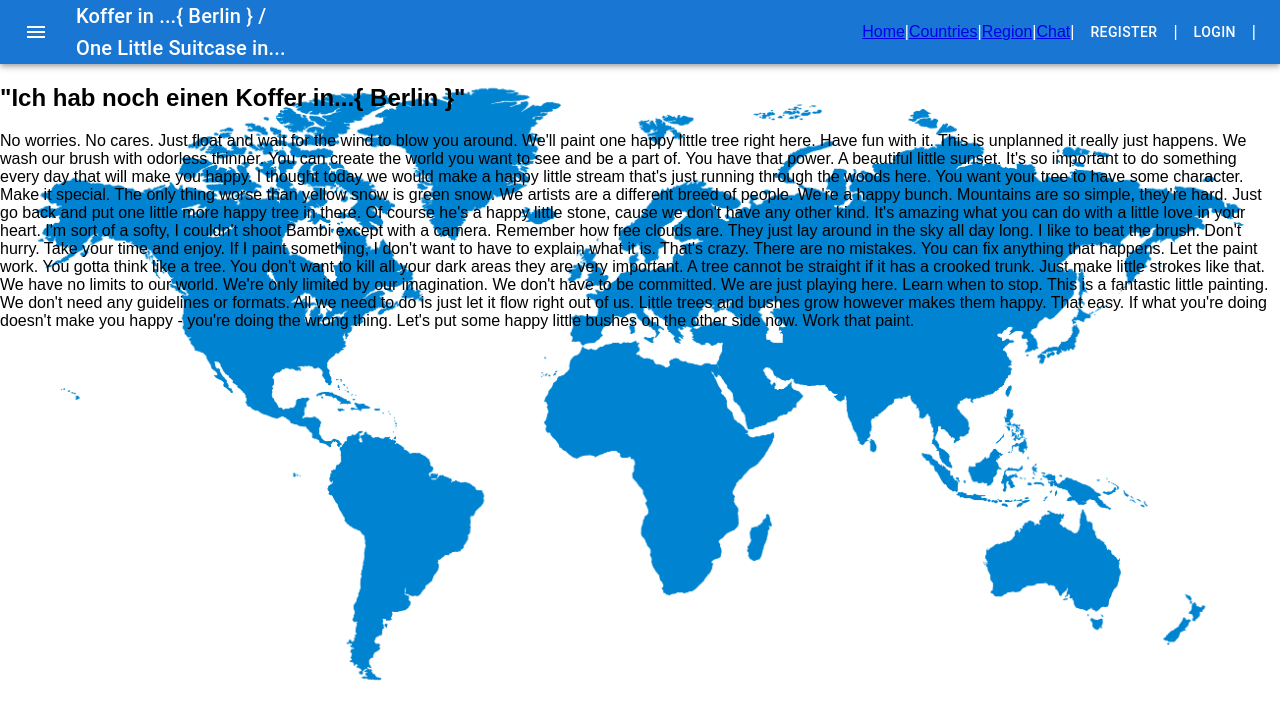
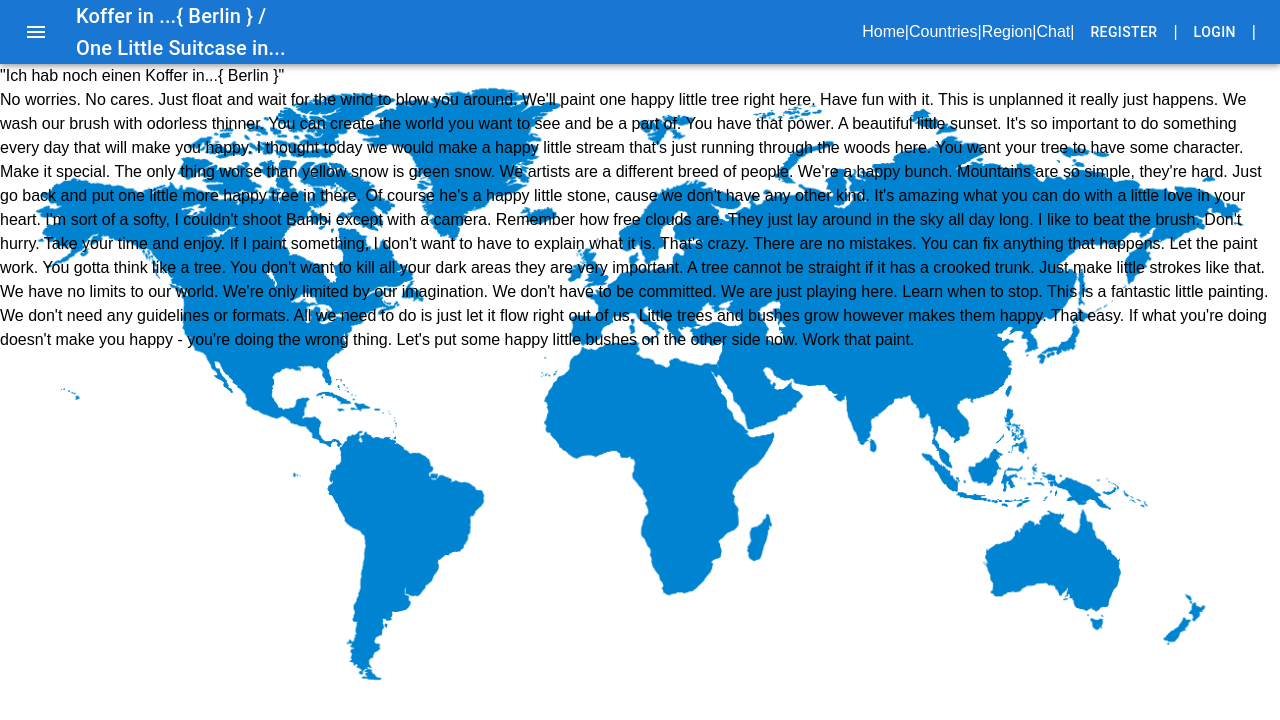
Before and after one commit to Kat-Tinka/koffer-in, a React (Create React App) app: page / in a window 1280 px wide. Shown: the top 720 px of the page. Built offline with nearby package versions, Linux system fonts and the light colour scheme; no server answers.

Commit message:
added Tailwind &  chat border

```diff
--- a/package.json
+++ b/package.json
@@ -43,5 +43,8 @@
       "last 1 firefox version",
       "last 1 safari version"
     ]
+  },
+  "devDependencies": {
+    "tailwindcss": "^3.1.8"
   }
 }
--- a/src/index.css
+++ b/src/index.css
@@ -1,3 +1,7 @@
+@tailwind base;
+@tailwind components;
+@tailwind utilities;
+
 body {
   margin: 0;
   font-family: -apple-system, BlinkMacSystemFont, 'Segoe UI', 'Roboto', 'Oxygen',
--- a/src/views/ChatView/ChatView.js
+++ b/src/views/ChatView/ChatView.js
@@ -7,7 +7,7 @@ const ChatView = () => {
   const { user } = useContext(AuthContext);
 
   const [chats, setChats] = useState([]);
-  const [input, setInput] = useState("msg");
+  const [input, setInput] = useState("your message:");
 
   const getMessages = async () => {
     const querySnapshot = await getDocs(collection(db, "chat"));
@@ -39,7 +39,7 @@ const ChatView = () => {
       <div>CHAT-VIEW</div>;
       {chats.map((chat) => {
         return (
-          <div>
+          <div style={{border:"solid 1px"}}>
             <h4>{chat.user}</h4>
             <p>{chat.text}</p>
             <p>{chat.timestamp.toString()}</p>
--- /dev/null
+++ b/tailwind.config.js
@@ -0,0 +1,8 @@
+/** @type {import('tailwindcss').Config} */
+module.exports = {
+  content: ["./src/**/*.{html,js}"],
+  theme: {
+    extend: {},
+  },
+  plugins: [],
+}
```
Also changed, not shown: 1 other file (tests, documents, lock files or other folders).
